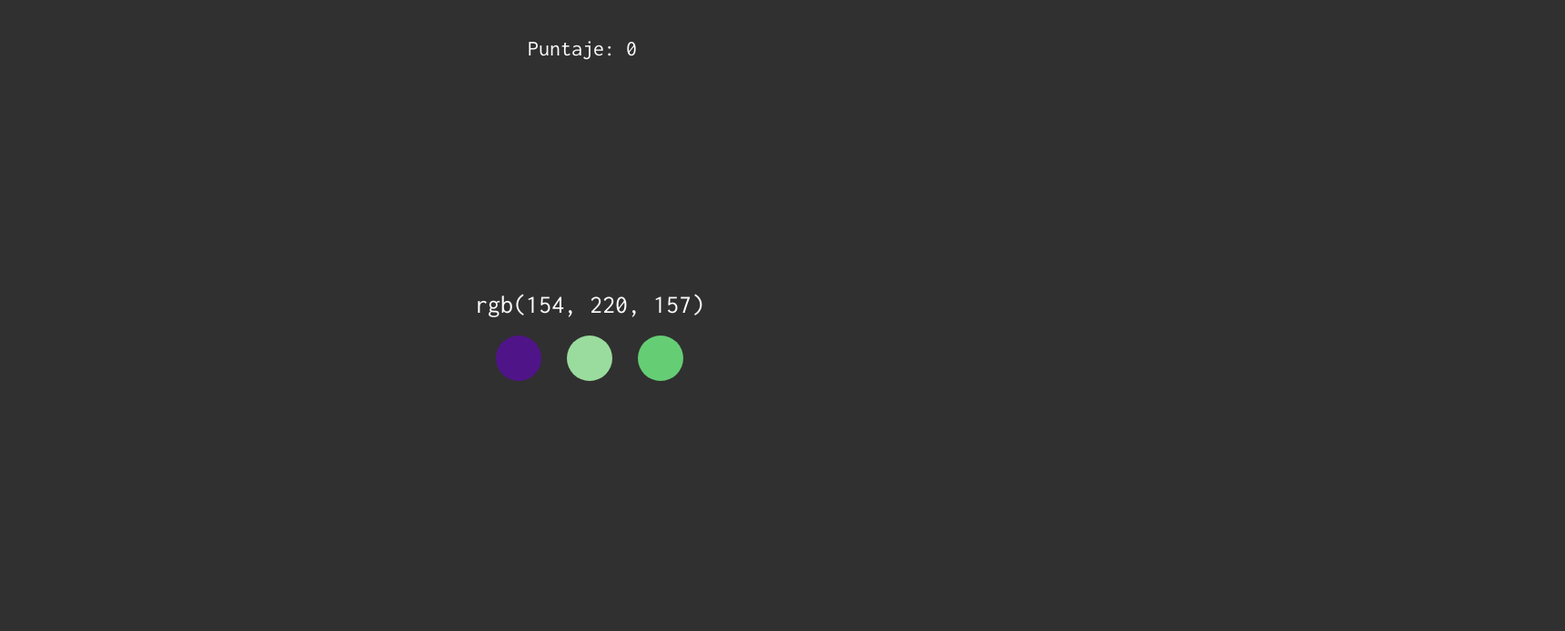
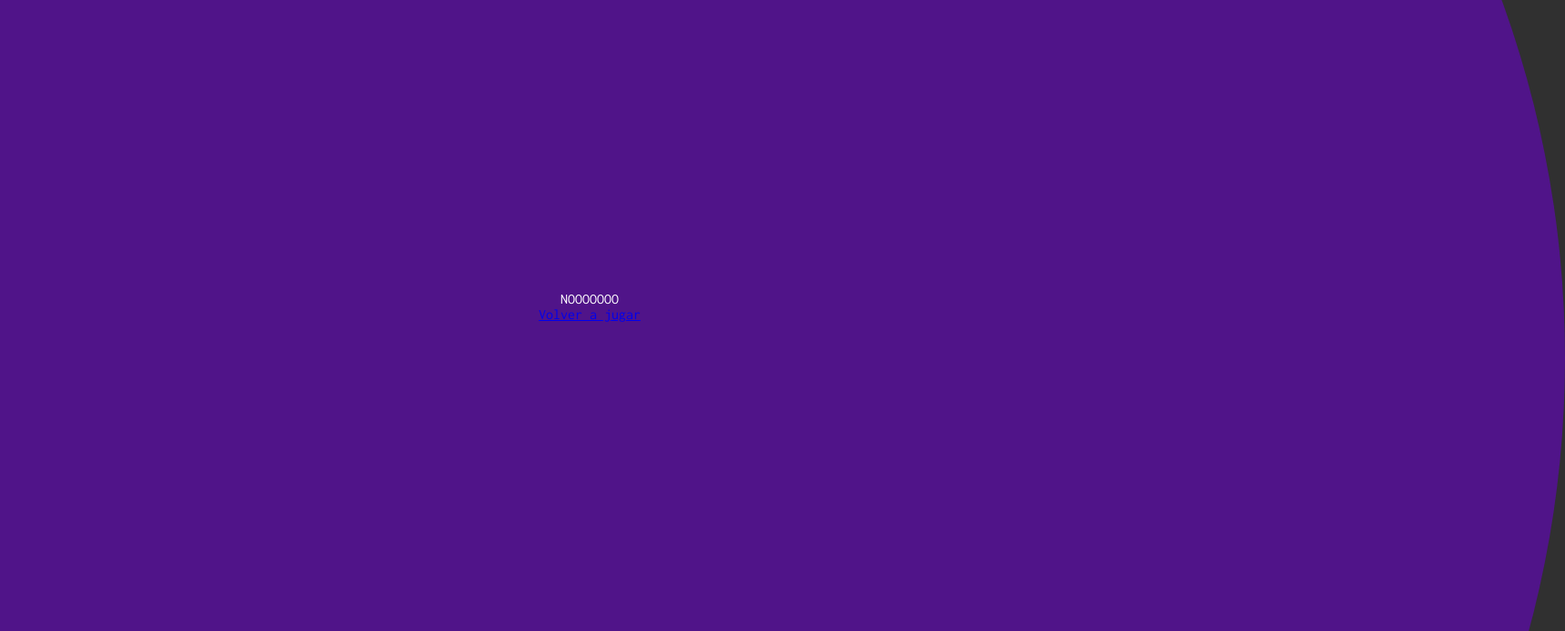
Before and after one commit to OscarJOS/RGB, a plain HTML site: page index.html in a window 1280 px wide. Both pictures are taken after a click on the element 569 px from the left and 394 px from the top of the page. Shown: the top 694 px of the page at 91% size, 1720 px wide, since content can reach past the window. Drawn offline with nearby package versions, Linux system fonts and the light colour scheme.

Commit message:
Efecto cool parte 1

```diff
--- a/css/style.css
+++ b/css/style.css
@@ -28,4 +28,16 @@ body {
   border-radius: 50%;
   cursor: pointer;
   margin: 20px 10px;
+  transition: all 0.45s ease;
 }
+
+.option.scale {
+  transform: scale(46);
+}
+
+.result {
+  display: none;
+  position: absolute;
+  top: 40%;
+  width: 100%;
+}
--- a/index.html
+++ b/index.html
@@ -19,6 +19,20 @@
       </div>
     </div>
 
+    <div class="result won">
+      <span>Correcto!!!</span>
+      <div class="close">
+        <a href="#">Siguiente</a>
+      </div>
+    </div>
+
+    <div class="result lost">
+      <span>NOOOOOOO</span>
+      <div class="close">
+        <a href="#">Volver a jugar</a>
+      </div>
+    </div>
+
     <script src="https://ajax.googleapis.com/ajax/libs/jquery/3.3.1/jquery.min.js"></script>
     <script src="js/app.js"></script>
   </body>
--- a/js/app.js
+++ b/js/app.js
@@ -20,12 +20,14 @@ function game() {
 }
 
 function guess() {
+  $(this).addClass('scale');
+
   var index = $('.option').index(this);
   if (index == correct) {
-      alert("Muy bien!!!");
+    $('.result.won').show();
     score++;
   } else {
-      alert("Muy mal!");
+    $('.result.lost').show();
     score = 0;
   }
   $('.score span').text(score);
```
Lines whose indentation alone changed are shown as unchanged.
